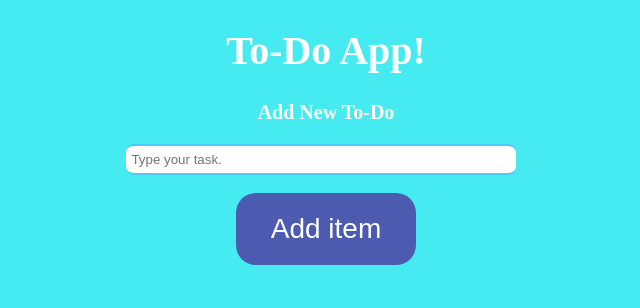
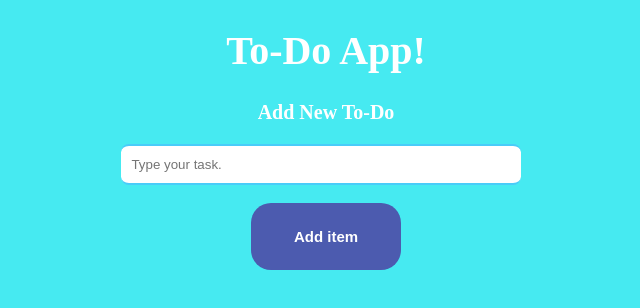
Before and after one commit to hakancaliskan95/coreToDoApp, a React app in the folder Todo.UI/: page / in a window 1280 px wide. Shown: the top 308 px of the page, without its empty margins (314-954 px from the left). Built offline with nearby package versions, Linux system fonts and the light colour scheme.

Commit message:
-Button ve inputta iyileştirmeler yapıldı.

```diff
--- a/Todo.UI/src/components/NewToDo.jsx
+++ b/Todo.UI/src/components/NewToDo.jsx
@@ -44,7 +44,7 @@
                 <h1 className="main-title">To-Do App!</h1>
                 <h2 className = "input-title">Add New To-Do</h2>
                 <input className="input" type="text" placeholder="Type your task." value={this.state.todoItemName} onChange={this._onTodoItemNameChanged} onKeyPress={this._handleKeyPress} /><br /><br />
-                <button className="button" type="button" onClick={this._addTodoHandler}>Add item</button>
+                <button className="button" type="button" onClick={this._addTodoHandler}><h3 className="add-item">Add item</h3></button>
             </div>
 
         )
--- a/Todo.UI/src/css/index.css
+++ b/Todo.UI/src/css/index.css
@@ -11,14 +11,17 @@
     border-radius: 20px;
     font-size: 28px;
     color: #FFFFFF;
-    padding: 20px;
-    width: 180px;
+    padding: 10px;
+    width: 150px;
     text-align: center;
     -webkit-transition-duration: 0.4s; /* Safari */
     transition-duration: 0.4s;
     text-decoration: none;
     overflow: hidden;
     cursor: pointer;
+}
+.button:hover{
+    width: 180px;
 }
 
 .button:after {
@@ -47,7 +50,7 @@
     border-top: 2px solid rgba(73, 204, 249, 1.0);
     border-bottom: 2px solid rgba(73, 204, 249, 1.0);
     margin-right: 10px;
-    padding: 5px;
+    padding: 10px;
     line-height: 17px;
     border-radius: 8px;
     width: 30%;
@@ -83,3 +86,7 @@
 .todos-list{
     list-style-type: upper-roman;
 }
+
+.add-item{
+    font-size: 15px;
+}
```
